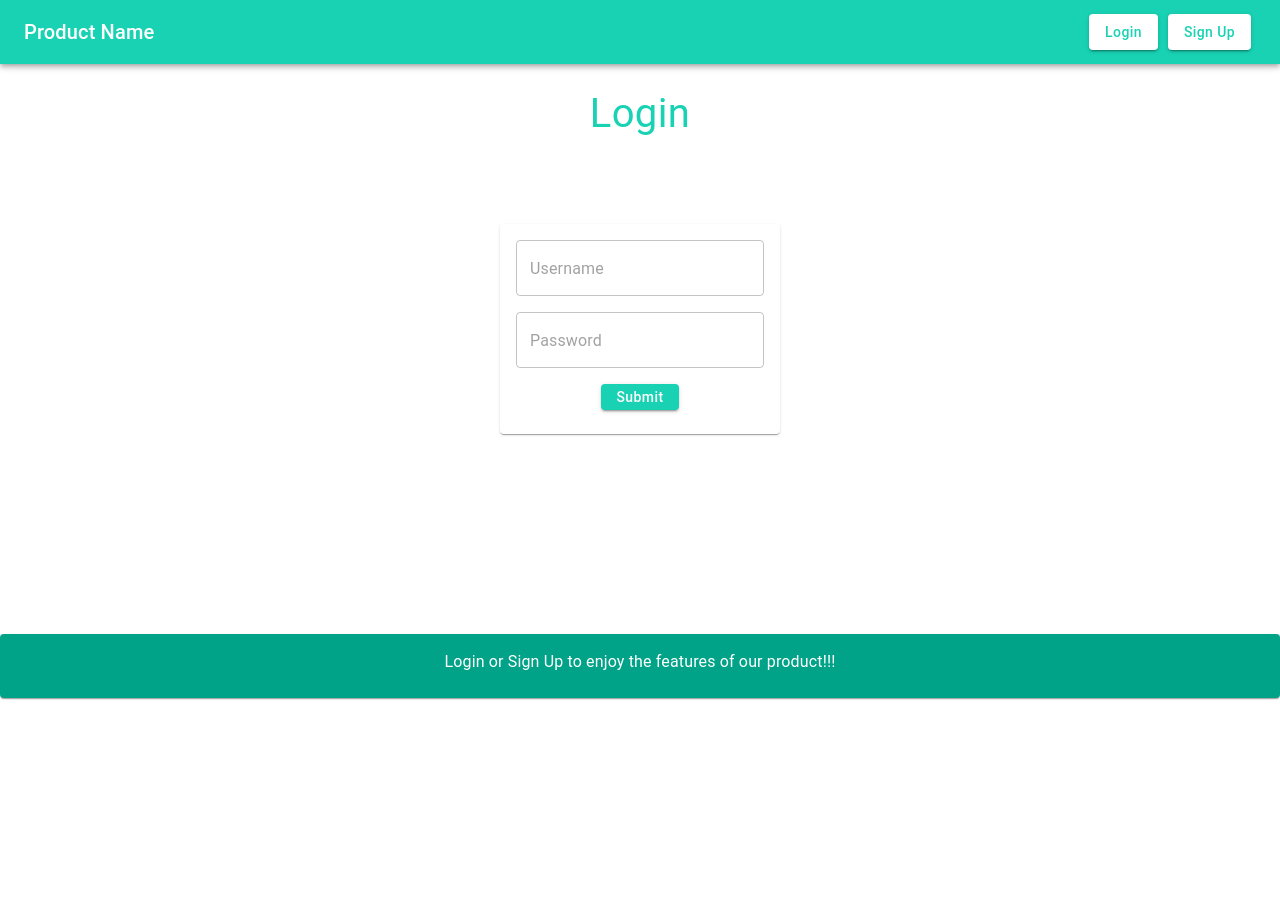
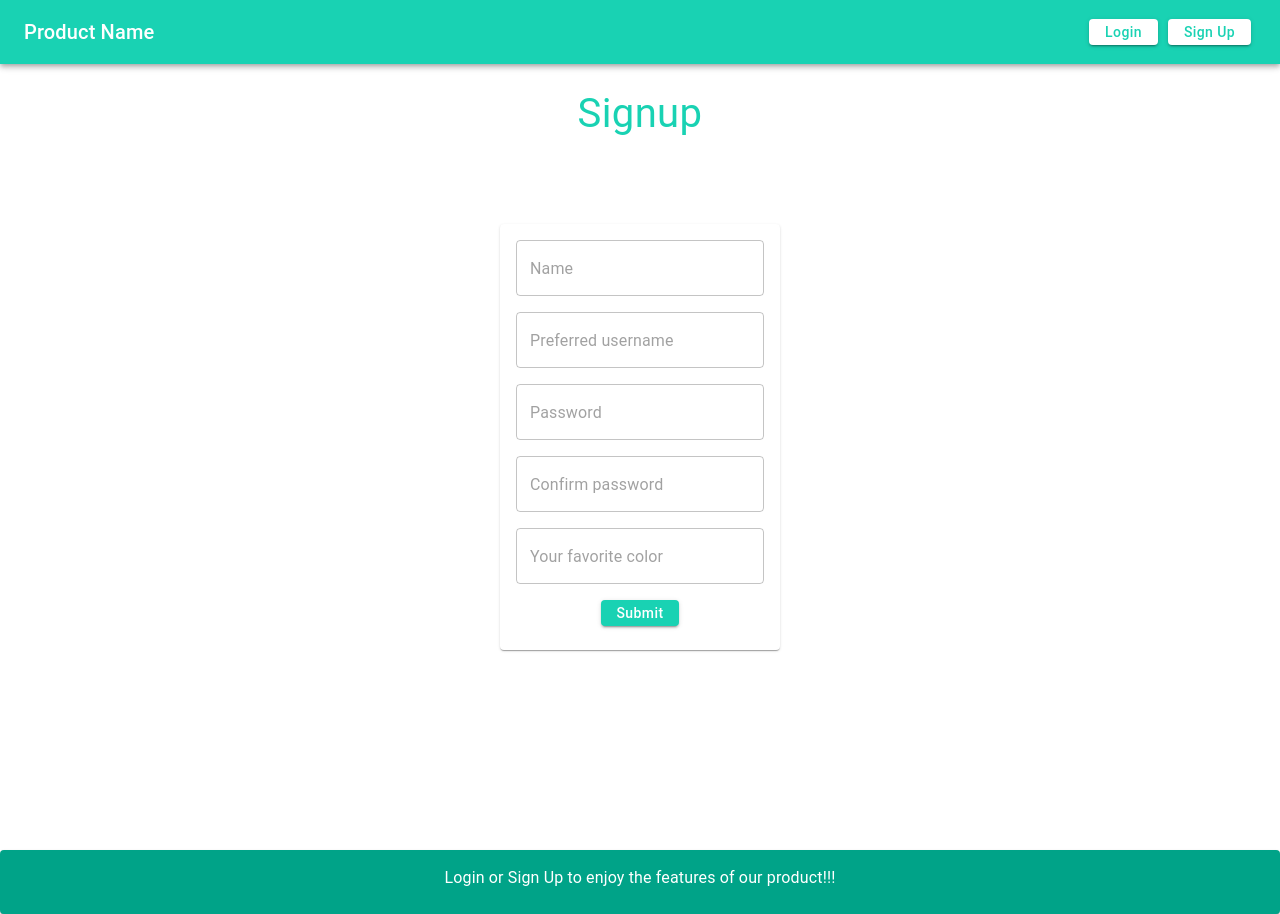
Before and after one commit to Lyte952/mui-interview.github.io, a React (Create React App) app: page / in a window 1280 px wide. Both pictures are taken after a click on the button "Sign Up". Before the commit the page ends 800 px from the top, so only its background shows below. Built offline with nearby package versions, Linux system fonts and the light colour scheme.

Commit message:
Added functionality

```diff
--- a/src/App.js
+++ b/src/App.js
@@ -1,13 +1,44 @@
 import React from 'react';
-import { Card, CardContent, TextField, AppBar, Toolbar, Typography, Button } from '@mui/material';
+import { Card, CardContent, TextField, AppBar, Toolbar, Typography, Button, FormControl, InputLabel, MenuItem, Select } from '@mui/material';
 
 class Login extends React.Component {
+
+  constructor(props){
+    super(props);
+    this.state = {
+      username: "johndoe",
+      password: "jaydee",
+      username2: "",
+      password2: ""
+    }
+  }
+
+  handleChange = (event) => {
+    if (event.target.id=="username"){
+    this.setState({
+        username2: event.target.value
+    });}else if(event.target.id=="password") {
+        this.setState({
+            password2: event.target.value
+        });}
+  };
+
+  handleClick = () => {
+    if(this.state.username2 == this.state.username && this.state.password2 == this.state.password) {
+      alert("Username matches password✔︎")
+    }else {
+      alert("Incorrect username or password!!!")
+    };
+  }
+
   containerStyle = {
     display: 'flex',
     flexDirection: 'column',
     justifyContent: 'center',
     alignItems: 'center',
-    borderRadius: '16px'
+    borderRadius: '16px',
+    transition: 'transform 0.5s ease',
+    transform: 'translateX(0)'
   };
 
   textFieldStyle = {
@@ -27,9 +58,10 @@ class Login extends React.Component {
           <Typography style={{ margin: '20px', fontSize: '40px', color: '#19d2b3', marginBottom: '80px' }}>Login</Typography>
           <Card>
             <CardContent style={this.containerStyle}>
-              <TextField type="text" variant="outlined" placeholder="Username" style={this.textFieldStyle} InputProps={{ style: { borderColor: '#19d2b3' } }} />
-              <TextField type="password" variant="outlined" placeholder="Password" style={this.textFieldStyle} InputProps={{ style: { borderColor: '#19d2b3' } }} />
-              <Button variant="contained" style={this.buttonStyle} sx={{ backgroundColor: '#19d2b3', ':hover': { backgroundColor: 'white', color: '#19d2b3' } }}>Submit</Button>
+              <TextField id="username" onChange={this.handleChange} type="text" variant="outlined" placeholder="Username" style={this.textFieldStyle} InputProps={{ style: { borderColor: '#19d2b3' } }} />
+              <TextField id="password" onChange={this.handleChange} type="password" variant="outlined" placeholder="Password" style={this.textFieldStyle} InputProps={{ style: { borderColor: '#19d2b3' } }} />
+              <Typography sx={{marginBottom: '10px'}}>Forgot password?</Typography>
+              <Button onClick={this.handleClick} variant="contained" style={this.buttonStyle} sx={{ backgroundColor: '#19d2b3', ':hover': { backgroundColor: 'white', color: '#19d2b3' } }}>Submit</Button>
             </CardContent>
           </Card>
         </div>
@@ -39,17 +71,20 @@ class Login extends React.Component {
 }
 
 class Signup extends React.Component {
+
   containerStyle = {
     display: 'flex',
     flexDirection: 'column',
     justifyContent: 'center',
     alignItems: 'center',
-    borderRadius: '16px'
+    borderRadius: '16px',
+    transition: 'transform 0.5s ease',
+    transform: 'translateX(0)'
   };
 
   textFieldStyle = {
     marginBottom: '16px',
-    borderRadius: '16px',
+    borderRadius: '16px'
   };
 
   buttonStyle = {
@@ -66,8 +101,9 @@ class Signup extends React.Component {
             <CardContent style={this.containerStyle}>
               <TextField type="text" variant="outlined" placeholder="Name" style={this.textFieldStyle} InputProps={{ style: { borderColor: '#19d2b3' } }} />
               <TextField type="password" variant="outlined" placeholder="Preferred username" style={this.textFieldStyle} InputProps={{ style: { borderColor: '#19d2b3' } }} />
-              <TextField type="password" variant="outlined" placeholder="Type preferred password" style={this.textFieldStyle} InputProps={{ style: { borderColor: '#19d2b3' } }} />
+              <TextField type="password" variant="outlined" placeholder="Password" style={this.textFieldStyle} InputProps={{ style: { borderColor: '#19d2b3' } }} />
               <TextField type="password" variant="outlined" placeholder="Confirm password" style={this.textFieldStyle} InputProps={{ style: { borderColor: '#19d2b3' } }} />
+              <TextField type="text" variant="outlined" placeholder="Your favorite color" style={this.textFieldStyle} InputProps={{ style: { borderColor: '#19d2b3' } }} />
               <Button variant="contained" style={this.buttonStyle} sx={{ backgroundColor: '#19d2b3', ':hover': { backgroundColor: 'white', color: '#19d2b3' } }}>Submit</Button>
             </CardContent>
           </Card>
@@ -78,12 +114,34 @@ class Signup extends React.Component {
 }
 
 class App extends React.Component {
+
+  constructor(props){
+    super(props);
+    this.state = {
+      main: Login
+    }
+  }
+
   topButtons = {
     margin: '5px',
     textTransform: 'none',
   };
 
+  Main = (event) => {
+    if(event.target.value === "login"){
+      this.setState({
+        main: Login
+      })
+    }else if(event.target.value === "signup"){
+      this.setState({
+        main: Signup
+      })
+    }
+  };
+
   render() {
+    const RenderMain = this.state.main;
+
     return (
       <div>
         <AppBar position="static" sx={{ backgroundColor: '#19d2b3' }}>
@@ -91,12 +149,12 @@ class App extends React.Component {
             <Typography variant="h6" component="div" style={{ flexGrow: 1 }}>
               Product Name
             </Typography>
-            <Button value="login" variant="contained" style={this.topButtons} sx={{ backgroundColor: 'white', color: '#19d2b3', ':hover': { backgroundColor: '#19d2b3', color: 'white' } }}>Login</Button>
-            <Button value="signup" variant="contained" style={this.topButtons} sx={{ backgroundColor: 'white', color: '#19d2b3', ':hover': { backgroundColor: '#19d2b3', color: 'white' } }}>Sign Up</Button>
+            <Button onClick={this.Main} value="login" variant="contained" style={this.topButtons} sx={{ backgroundColor: 'white', color: '#19d2b3', height: '26px', ':hover': { backgroundColor: '#19d2b3', color: 'white' } }}>Login</Button>
+            <Button onClick={this.Main} value="signup" variant="contained" style={this.topButtons} sx={{ backgroundColor: 'white', color: '#19d2b3', height: '26px', ':hover': { backgroundColor: '#19d2b3', color: 'white' } }}>Sign Up</Button>
           </Toolbar>
         </AppBar>
 
-        <Login />
+        <RenderMain />
 
         <div>
           <Card sx={{ bgcolor: '#00a388', marginTop: '200px' }}>
```
Also changed, not shown: src/index.js (+3 -4 lines).
